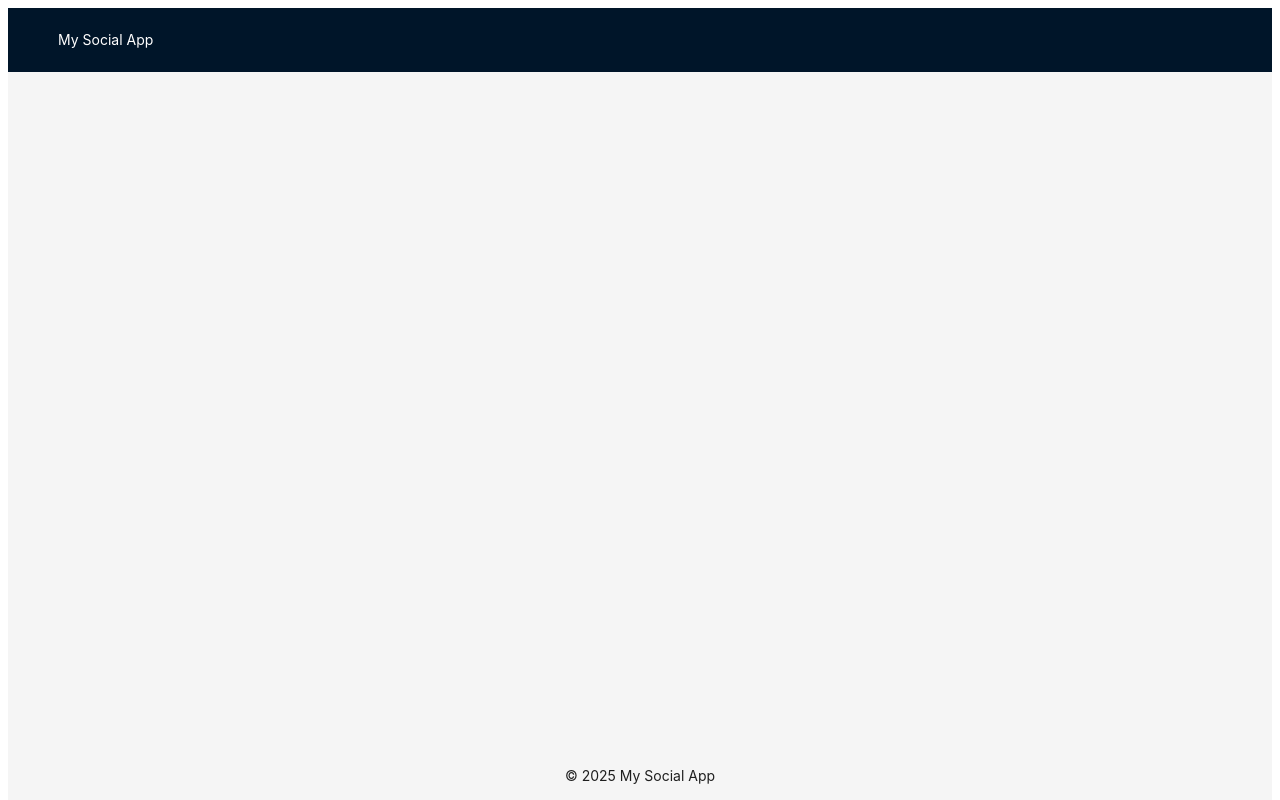
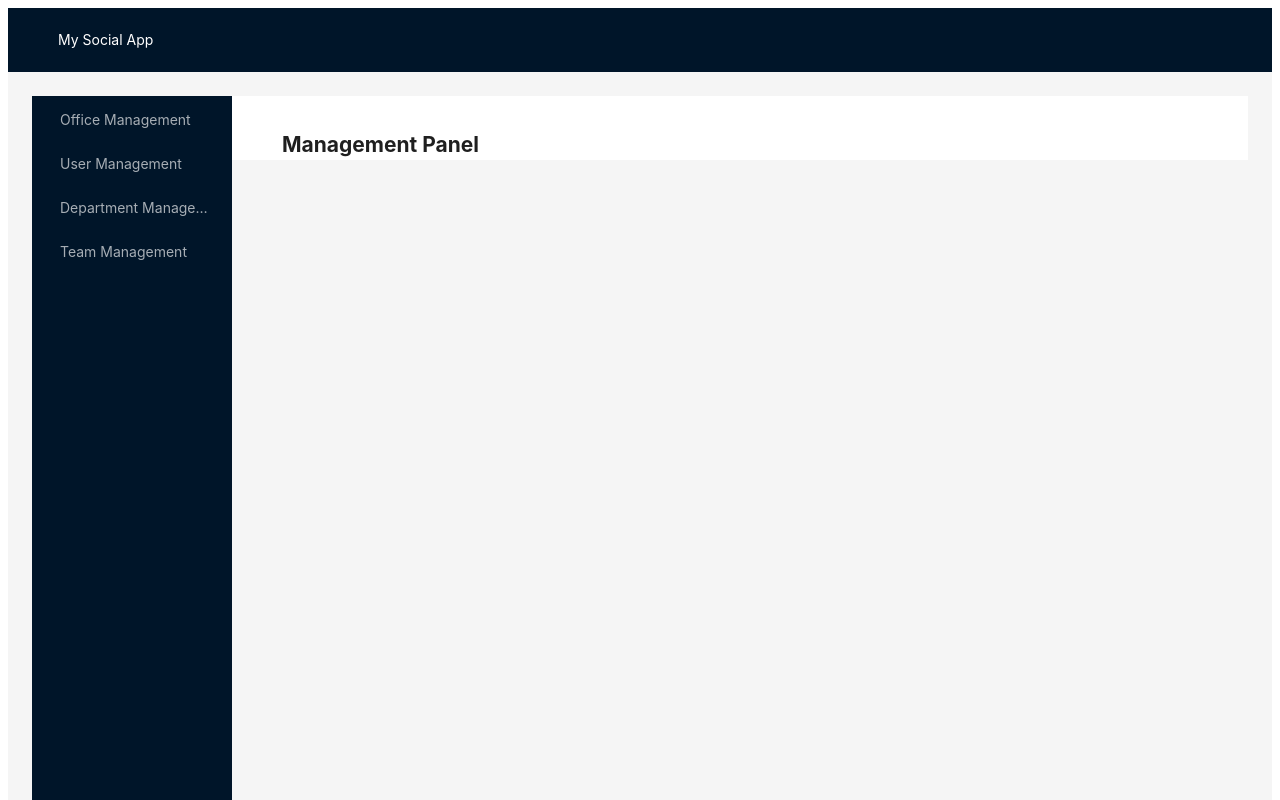
Before and after one commit to ProductLoading/Company-Social-Client-V2, a React (Vite) app: page /admin in a window 1280 px wide. Shown: the top 800 px of the page. Built offline with nearby package versions, Linux system fonts and the light colour scheme; no server answers.

Commit message:
Management Routes && Management Layout added

```diff
--- /dev/null
+++ b/src/layouts/ManagementLayout.tsx
@@ -0,0 +1,41 @@
+// src/layouts/ManagementLayout.tsx
+import React from 'react';
+import { Layout, Menu } from 'antd';
+import { Link, Outlet } from 'react-router-dom';
+
+const { Header, Sider, Content } = Layout;
+
+const ManagementLayout: React.FC = () => {
+    return (
+        <Layout style={{ minHeight: '100vh' }}>
+            <Sider width={200}>
+                <Menu theme="dark" mode="inline">
+                    <Menu.Item key="office">
+                        <Link to="/admin/offices">Office Management</Link>
+                    </Menu.Item>
+                    <Menu.Item key="user">
+                        <Link to="/admin/users">User Management</Link>
+                    </Menu.Item>
+                    <Menu.Item key="department">
+                        <Link to="/admin/departments">Department Management</Link>
+                    </Menu.Item>
+                    <Menu.Item key="team">
+                        <Link to="/admin/teams">Team Management</Link>
+                    </Menu.Item>
+                    {/* ... diğer menü item'lar: roles, userTeams, post, comment, etc. */}
+                </Menu>
+            </Sider>
+            <Layout>
+                <Header style={{ background: '#fff' }}>
+                    <h2>Management Panel</h2>
+                </Header>
+                <Content style={{ margin: '16px' }}>
+                    <Outlet />
+                    {/* Outlet, /admin/offices gibi alt rotaları burada render edecek */}
+                </Content>
+            </Layout>
+        </Layout>
+    );
+};
+
+export default ManagementLayout;
--- /dev/null
+++ b/src/router/ManagementRoutes.tsx
@@ -0,0 +1,45 @@
+// src/router/ManagementRoutes.tsx
+import React from 'react';
+import { Routes, Route } from 'react-router-dom';
+import ManagementLayout from '@/layouts/ManagementLayout';
+
+// Office pages
+import OfficeListPage from '@/features/office/pages/OfficeListPage';
+import OfficeCreatePage from '@/features/office/pages/OfficeCreatePage';
+import OfficeEditPage from '@/features/office/pages/OfficeEditPage';
+import OfficeDetailPage from '@/features/office/pages/OfficeDetailPage';
+
+// User pages
+import UserListPage from '@/features/user/pages/UserListPage';
+import UserCreatePage from '@/features/user/pages/UserCreatePage';
+// vs. ...
+// Department pages, Team pages, etc.
+
+const ManagementRoutes: React.FC = () => {
+    return (
+        <Routes>
+            <Route path="/admin" element={<ManagementLayout />}>
+                {/* Office */}
+                <Route path="offices" element={<OfficeListPage />} />
+                <Route path="offices/create" element={<OfficeCreatePage />} />
+                <Route path="offices/edit/:officeId" element={<OfficeEditPage />} />
+                <Route path="offices/:officeId" element={<OfficeDetailPage />} />
+
+                {/* User */}
+                <Route path="users" element={<UserListPage />} />
+                <Route path="users/create" element={<UserCreatePage />} />
+                {/* ... user edit, detail */}
+
+                {/* Department */}
+                {/* ...department routes */}
+
+                {/* Team */}
+                {/* ...team routes */}
+
+                {/* vs. other modules */}
+            </Route>
+        </Routes>
+    );
+};
+
+export default ManagementRoutes;
--- a/src/router/index.tsx
+++ b/src/router/index.tsx
@@ -14,8 +14,8 @@ import OfficeListPage from '@/features/office/pages/OfficeListPage';
 import OfficeCreatePage from '@/features/office/pages/OfficeCreatePage';
 import OfficeEditPage from '@/features/office/pages/OfficeEditPage';
 import OfficeDetailPage from '@/features/office/pages/OfficeDetailPage';
+import ManagementRoutes from './ManagementRoutes';
 // import CommentListPage from '@/features/comment/pages/CommentListPage';
-
 
 const AppRouter: React.FC = () => {
     return (
@@ -42,7 +42,8 @@ const AppRouter: React.FC = () => {
                     <Route path="/offices/create" element={<OfficeCreatePage />} />
                     <Route path="/offices/edit/:officeId" element={<OfficeEditPage />} />
                     <Route path="/offices/:officeId" element={<OfficeDetailPage />} />
-
+                    {/* Management panel routes */}
+                    <Route path="/*" element={<ManagementRoutes />} />
                 </Routes>
             </Layout>
         </BrowserRouter>
```
